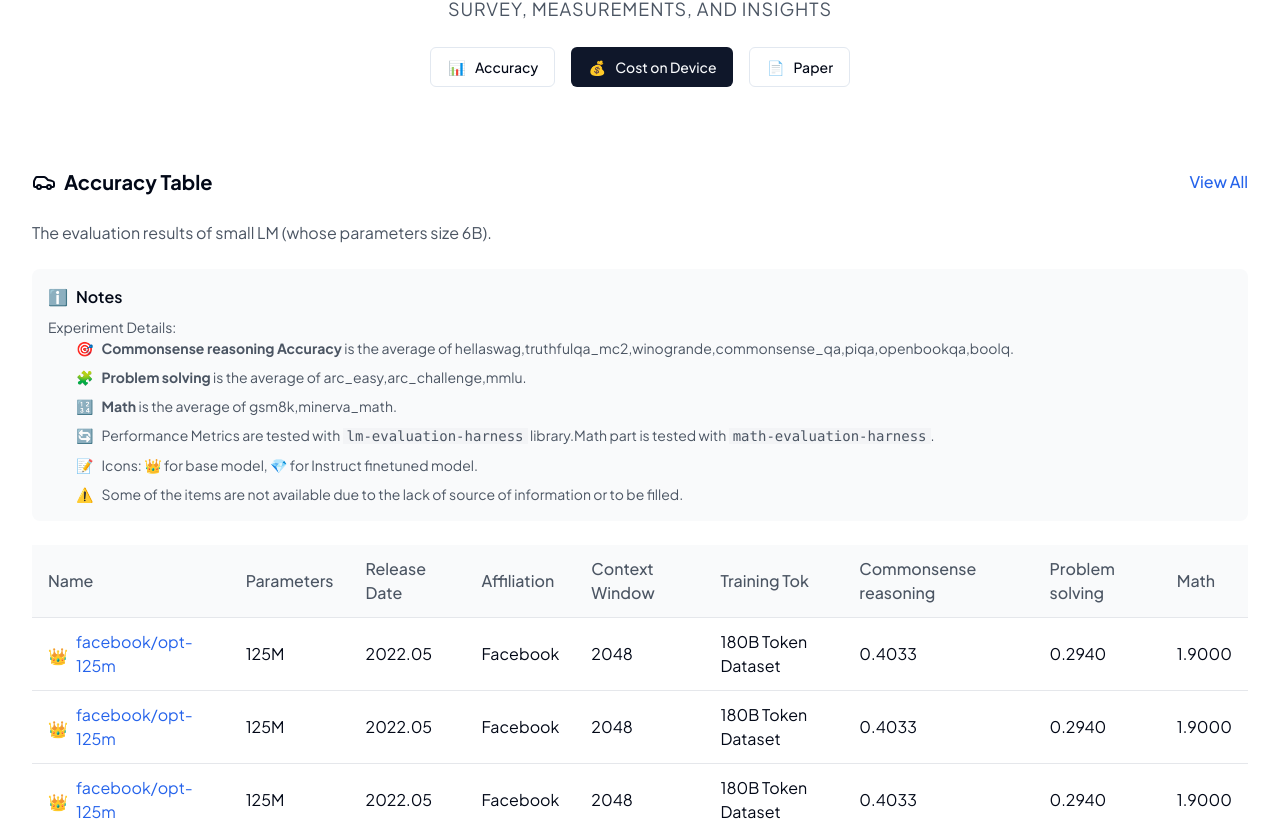
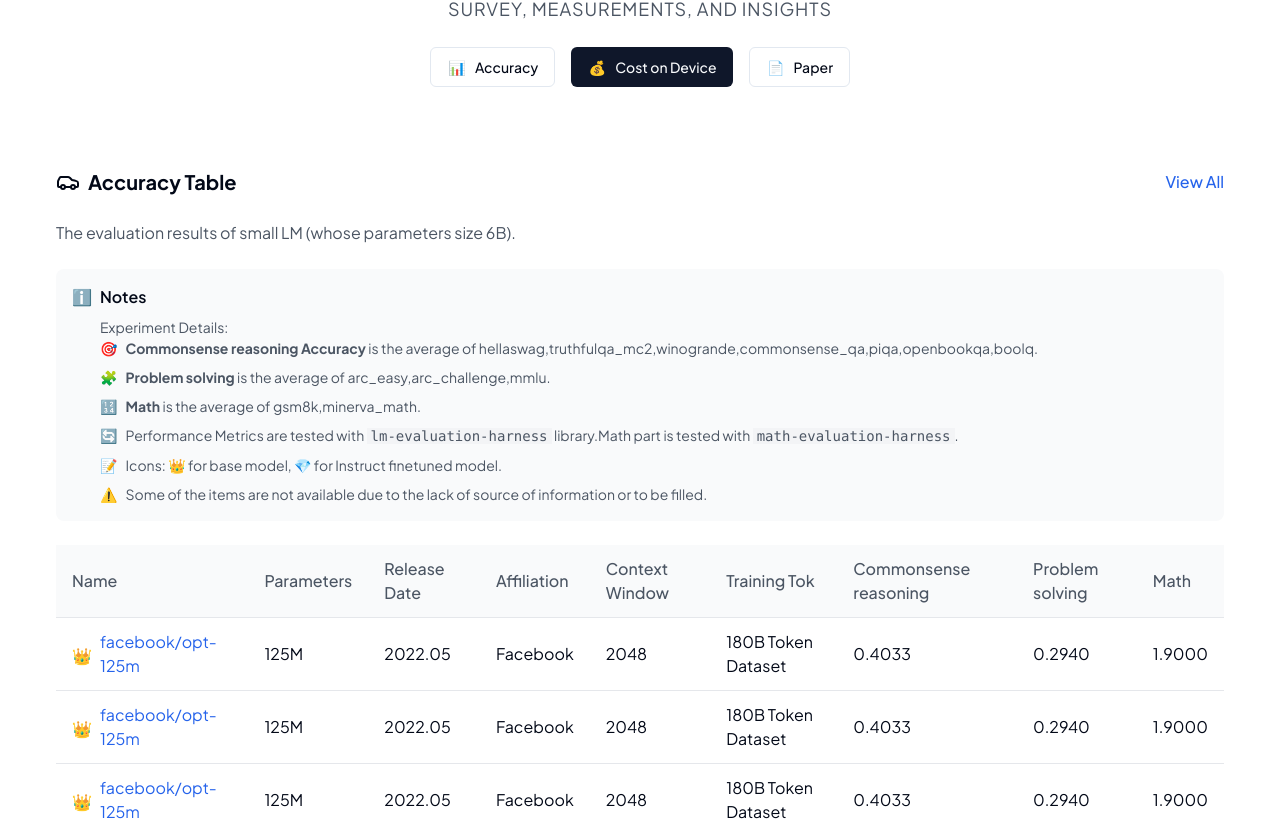
Before and after one commit to slm-bench/leaderboard, a Next.js app: page /leaderboard/ in a window 1280 px wide. Shown: the part 317-1138 px from the top of the page. Built offline with nearby package versions, Linux system fonts and the light colour scheme.

Commit message:
fix: css

```diff
--- a/src/app/globals.css
+++ b/src/app/globals.css
@@ -67,176 +67,3 @@
     @apply bg-background text-foreground;
   }
 }
-
-.container {
-  width: 100%;
-  margin-left: auto;
-  margin-right: auto;
-}
-
-section {
-  padding: 2rem 1rem;
-}
-
-.header {
-  display: flex;
-  align-items: center;
-  justify-content: space-between;
-  margin-bottom: 1.5rem;
-}
-
-.header-left {
-  display: flex;
-  align-items: center;
-  gap: 0.5rem;
-}
-
-.icon {
-  width: 1.5rem;
-  height: 1.5rem;
-}
-
-.title {
-  font-size: 1.25rem;
-  font-weight: 700;
-}
-
-.view-all-button {
-  color: #2563eb;
-  font-weight: 500;
-}
-
-.view-all-button:hover {
-  color: #1e40af;
-}
-
-.description {
-  color: #4b5563;
-  margin-bottom: 1.5rem;
-}
-
-.notes-section {
-  background-color: #f9fafb;
-  border-radius: 0.5rem;
-  padding: 1rem;
-  margin-bottom: 1.5rem;
-}
-
-.notes-header {
-  font-weight: 600;
-  margin-bottom: 0.5rem;
-  display: flex;
-  align-items: center;
-  gap: 0.5rem;
-}
-
-.notes-icon {
-  width: 1.25rem;
-  height: 1.25rem;
-  display: inline-flex;
-  align-items: center;
-  justify-content: center;
-}
-
-.notes-content {
-  margin-top: 0.5rem;
-  font-size: 0.875rem;
-  color: #4b5563;
-}
-
-.notes-list {
-  margin-left: 1.75rem;
-  display: flex;
-  flex-direction: column;
-  gap: 0.5rem;
-}
-
-.notes-list-item {
-  display: flex;
-  gap: 0.5rem;
-}
-
-.code-inline {
-  background-color: #f3f4f6;
-  padding: 0 0.25rem;
-}
-
-.table-container {
-  overflow-x: auto;
-}
-
-table {
-  width: 100%;
-  min-width: 1000px;
-  border-collapse: collapse;
-}
-
-thead tr {
-  background-color: #f9fafb;
-}
-
-th {
-  padding: 0.75rem 1rem;
-  text-align: left;
-  font-weight: 500;
-  color: #4b5563;
-}
-
-tbody {
-  border-top: 1px solid #e5e7eb;
-}
-
-tbody tr {
-  border-bottom: 1px solid #e5e7eb;
-}
-
-tbody tr:hover {
-  background-color: #f9fafb;
-}
-
-td {
-  padding: 0.75rem 1rem;
-}
-
-.model-name-cell {
-  display: flex;
-  align-items: center;
-  gap: 0.5rem;
-}
-
-.model-icon {
-  width: 1.25rem;
-  height: 1.25rem;
-}
-
-.model-link {
-  color: #2563eb;
-}
-
-.model-link:hover {
-  text-decoration: underline;
-}
-
-@media (min-width: 640px) {
-  .container {
-    max-width: 640px;
-  }
-}
-
-@media (min-width: 768px) {
-  .container {
-    max-width: 768px;
-  }
-}
-
-@media (min-width: 1024px) {
-  .container {
-    max-width: 1024px;
-  }
-}
-
-@media (min-width: 1280px) {
-  .container {
-    max-width: 1280px;
-  }
-}
--- a/src/modules/home/table.tsx
+++ b/src/modules/home/table.tsx
@@ -129,63 +129,137 @@ const modelData: ModelData[] = [
 
 const AccuracyTableSection = () => {
     return (
-        <section className="container">
+        <section style={{
+            maxWidth: "1200px",
+            margin: "0 auto",
+            padding: "2rem 1rem"
+        }}>
             {/* Header */}
-            <div className="header">
-                <div className="header-left">
-                    <CarIcon className="icon" />
-                    <h2 className="title">Accuracy Table</h2>
+            <div style={{
+                display: "flex",
+                alignItems: "center",
+                justifyContent: "space-between",
+                marginBottom: "1.5rem"
+            }}>
+                <div style={{
+                    display: "flex",
+                    alignItems: "center",
+                    gap: "0.5rem"
+                }}>
+                    <CarIcon style={{
+                        width: "1.5rem",
+                        height: "1.5rem"
+                    }} />
+                    <h2 style={{
+                        fontSize: "1.25rem",
+                        fontWeight: "700"
+                    }}>Accuracy Table</h2>
                 </div>
-                <button className="view-all-button">
+                <button style={{
+                    color: "#2563eb",
+                    fontWeight: "500"
+                }}>
                     View All
                 </button>
             </div>
 
             {/* Description */}
-            <p className="description">
+            <p style={{
+                color: "#4b5563",
+                marginBottom: "1.5rem"
+            }}>
                 The evaluation results of small LM (whose parameters size 6B).
             </p>
 
             {/* Notes Section */}
-            <div className="notes-section">
-                <h3 className="notes-header">
-                    <span className="notes-icon">ℹ️</span>
+            <div style={{
+                backgroundColor: "#f9fafb",
+                borderRadius: "0.5rem",
+                padding: "1rem",
+                marginBottom: "1.5rem"
+            }}>
+                <h3 style={{
+                    fontWeight: "600",
+                    marginBottom: "0.5rem",
+                    display: "flex",
+                    alignItems: "center",
+                    gap: "0.5rem"
+                }}>
+                    <span style={{
+                        width: "1.25rem",
+                        height: "1.25rem",
+                        display: "inline-flex",
+                        alignItems: "center",
+                        justifyContent: "center"
+                    }}>ℹ️</span>
                     Notes
                 </h3>
-                <div className="notes-content">
-                    <p>Experiment Details:</p>
-                    <ul className="notes-list">
-                        <li className="notes-list-item">
+                <div style={{
+                    fontSize: "0.875rem",
+                    color: "#4b5563"
+                }}>
+                    <p style={{ marginLeft: "1.75rem" }}>Experiment Details:</p>
+                    <ul style={{
+                        marginLeft: "1.75rem",
+                        display: "flex",
+                        flexDirection: "column",
+                        gap: "0.5rem"
+                    }}>
+                        <li style={{
+                            display: "flex",
+                            gap: "0.5rem"
+                        }}>
                             <span>🎯</span>
                             <span>
                                 <strong>Commonsense reasoning Accuracy</strong> is the average of hellaswag,truthfulqa_mc2,winogrande,commonsense_qa,piqa,openbookqa,boolq.
                             </span>
                         </li>
-                        <li className="notes-list-item">
+                        <li style={{
+                            display: "flex",
+                            gap: "0.5rem"
+                        }}>
                             <span>🧩</span>
                             <span>
                                 <strong>Problem solving</strong> is the average of arc_easy,arc_challenge,mmlu.
                             </span>
                         </li>
-                        <li className="notes-list-item">
+                        <li style={{
+                            display: "flex",
+                            gap: "0.5rem"
+                        }}>
                             <span>🔢</span>
                             <span>
                                 <strong>Math</strong> is the average of gsm8k,minerva_math.
                             </span>
                         </li>
-                        <li className="notes-list-item">
+                        <li style={{
+                            display: "flex",
+                            gap: "0.5rem"
+                        }}>
                             <span>🔄</span>
                             <span>
-                                Performance Metrics are tested with <code className="code-inline">lm-evaluation-harness</code> library.Math part is tested with <code className="code-inline">math-evaluation-harness</code>.
+                                Performance Metrics are tested with <code style={{
+                                    backgroundColor: "#f3f4f6",
+                                    padding: "0 0.25rem"
+                                }}>lm-evaluation-harness</code> library.Math part is tested with <code style={{
+                                    backgroundColor: "#f3f4f6",
+                                    padding: "0 0.25rem"
+                                }}>math-evaluation-harness</code>.
                             </span>
                         </li>
-                        <li className="notes-list-item">
+                        <li style={{
+                            display: "flex",
+                            gap: "0.5rem"
+                        }}>
                             <span>📝</span>
                             <span>
                                 Icons: 👑 for base model, 💎 for Instruct finetuned model.
                             </span>
                         </li>
-                        <li className="notes-list-item">
+                        <li style={{
+                            display: "flex",
+                            gap: "0.5rem"
+                        }}>
                             <span>⚠️</span>
                             <span>
                                 Some of the items are not available due to the lack of source of information or to be filled.
@@ -196,38 +270,99 @@ const AccuracyTableSection = () => {
             </div>
 
             {/* Table */}
-            <div className="table-container">
-                <table>
+            <div style={{ overflowX: "auto" }}>
+                <table style={{
+                    width: "100%",
+                    minWidth: "1000px",
+                    borderCollapse: "collapse"
+                }}>
                     <thead>
-                        <tr>
-                            <th>Name</th>
-                            <th>Parameters</th>
-                            <th>Release Date</th>
-                            <th>Affiliation</th>
-                            <th>Context Window</th>
-                            <th>Training Tok</th>
-                            <th>Commonsense reasoning</th>
-                            <th>Problem solving</th>
-                            <th>Math</th>
+                        <tr style={{ backgroundColor: "#f9fafb" }}>
+                            <th style={{
+                                padding: "0.75rem 1rem",
+                                textAlign: "left",
+                                fontWeight: "500",
+                                color: "#4b5563"
+                            }}>Name</th>
+                            <th style={{
+                                padding: "0.75rem 1rem",
+                                textAlign: "left",
+                                fontWeight: "500",
+                                color: "#4b5563"
+                            }}>Parameters</th>
+                            <th style={{
+                                padding: "0.75rem 1rem",
+                                textAlign: "left",
+                                fontWeight: "500",
+                                color: "#4b5563"
+                            }}>Release Date</th>
+                            <th style={{
+                                padding: "0.75rem 1rem",
+                                textAlign: "left",
+                                fontWeight: "500",
+                                color: "#4b5563"
+                            }}>Affiliation</th>
+                            <th style={{
+                                padding: "0.75rem 1rem",
+                                textAlign: "left",
+                                fontWeight: "500",
+                                color: "#4b5563"
+                            }}>Context Window</th>
+                            <th style={{
+                                padding: "0.75rem 1rem",
+                                textAlign: "left",
+                                fontWeight: "500",
+                                color: "#4b5563"
+                            }}>Training Tok</th>
+                            <th style={{
+                                padding: "0.75rem 1rem",
+                                textAlign: "left",
+                                fontWeight: "500",
+                                color: "#4b5563"
+                            }}>Commonsense reasoning</th>
+                            <th style={{
+                                padding: "0.75rem 1rem",
+                                textAlign: "left",
+                                fontWeight: "500",
+                                color: "#4b5563"
+                            }}>Problem solving</th>
+                            <th style={{
+                                padding: "0.75rem 1rem",
+                                textAlign: "left",
+                                fontWeight: "500",
+                                color: "#4b5563"
+                            }}>Math</th>
                         </tr>
                     </thead>
-                    <tbody>
+                    <tbody style={{ borderTop: "1px solid #e5e7eb" }}>
                         {modelData.map((model, index) => (
-                            <tr key={index}>
-                                <td>
-                                    <div className="model-name-cell">
-                                        <span className="model-icon">👑</span>
-                                        <span className="model-link">{model.name}</span>
+                            <tr key={index} style={{
+                                borderBottom: "1px solid #e5e7eb",
+                            }}>
+                                <td style={{ padding: "0.75rem 1rem" }}>
+                                    <div style={{
+                                        display: "flex",
+                                        alignItems: "center",
+                                        gap: "0.5rem"
+                                    }}>
+                                        <span style={{
+                                            width: "1.25rem",
+                                            height: "1.25rem"
+                                        }}>👑</span>
+                                        <span style={{
+                                            color: "#2563eb",
+                                            textDecoration: "none",
+                                        }}>{model.name}</span>
                                     </div>
                                 </td>
-                                <td>{model.parameters}</td>
-                                <td>{model.releaseDate}</td>
-                                <td>{model.affiliation}</td>
-                                <td>{model.contextWindow}</td>
-                                <td>{model.trainingTok}</td>
-                                <td>{model.commonsenseReasoning.toFixed(4)}</td>
-                                <td>{model.problemSolving.toFixed(4)}</td>
-                                <td>{model.math.toFixed(4)}</td>
+                                <td style={{ padding: "0.75rem 1rem" }}>{model.parameters}</td>
+                                <td style={{ padding: "0.75rem 1rem" }}>{model.releaseDate}</td>
+                                <td style={{ padding: "0.75rem 1rem" }}>{model.affiliation}</td>
+                                <td style={{ padding: "0.75rem 1rem" }}>{model.contextWindow}</td>
+                                <td style={{ padding: "0.75rem 1rem" }}>{model.trainingTok}</td>
+                                <td style={{ padding: "0.75rem 1rem" }}>{model.commonsenseReasoning.toFixed(4)}</td>
+                                <td style={{ padding: "0.75rem 1rem" }}>{model.problemSolving.toFixed(4)}</td>
+                                <td style={{ padding: "0.75rem 1rem" }}>{model.math.toFixed(4)}</td>
                             </tr>
                         ))}
                     </tbody>
```
